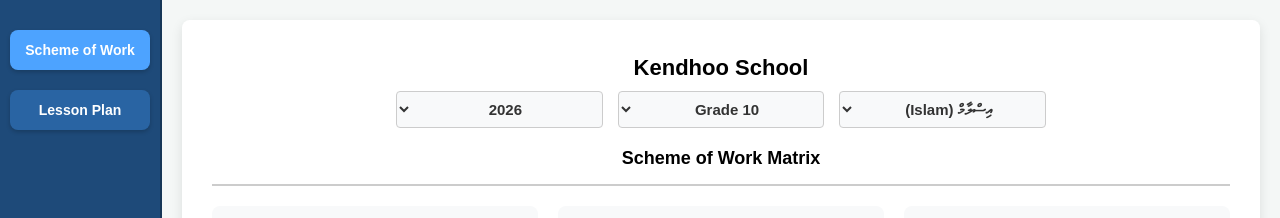
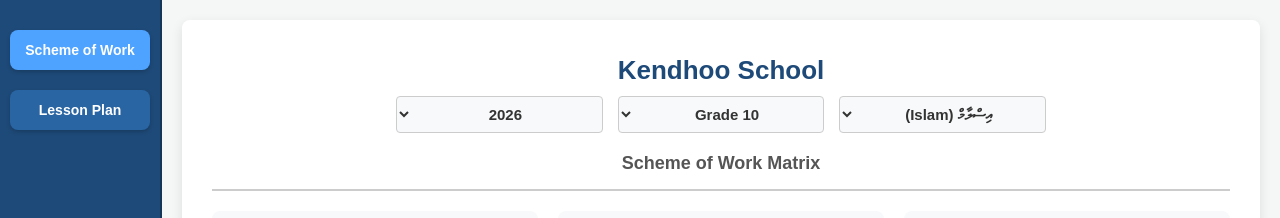
Before and after one commit to hussainsaamy1992-eng/kendhooschool-lessonplan, a plain HTML site: page index.html in a window 1280 px wide. Shown: the top 218 px of the page. Drawn offline with Linux system fonts and the light colour scheme; no server answers.

Commit message:
Update index.html

```diff
--- a/index.html
+++ b/index.html
@@ -15,9 +15,8 @@
         #lesson-plan-section, #sow-section { max-width: 1200px; display: none; }
 
         .school-header { text-align: center; border-bottom: 2px solid #ccc; padding-bottom: 10px; margin-bottom: 20px; }
-        .school-header img { width: 60px; margin-bottom: 5px; }
-        .school-header h1 { font-size: 22px; margin: 5px 0; color: #000; }
-        .school-header h2 { font-size: 18px; margin: 5px 0; color: #000; }
+        .school-header h1 { font-size: 26px; margin: 5px 0; color: #1e4a79; }
+        .school-header h2 { font-size: 18px; margin: 5px 0; color: #555; }
 
         .sow-controls-container { display: flex; justify-content: center; gap: 15px; margin: 10px auto 20px auto; max-width: 650px; }
         .sow-controls-container select { flex: 1; padding: 8px; font-size: 15px; border: 1px solid #ccc; border-radius: 4px; text-align: center; font-weight: bold; color: #333; background-color: #f8f9fa; }
@@ -161,7 +160,7 @@
     </div>
 
     <script>
-        const googleAppScriptUrl = 'https://script.google.com/macros/s/AKfycbybmaVv7dnm1hDUj8EvdudTVNO9X6E2yOYO24JVkbNdh5cIyJJ5jhVMQD3exLomNUHG/exec';
+        const googleAppScriptUrl = 'https://script.google.com/macros/s/AKfycbzmo3Yc8zM4IrA0DX5-LxB8FhYXuoIrUL_I5APRT2m-xeo9xmmjP4JD7FNvMUt-9hY1Yg/exec';
         let globalOutcomes = [];
 
         const lpYearDropdown = document.getElementById('lp-year');
@@ -359,7 +358,6 @@
             const year = document.getElementById('lp-year').value; const subjectSelect = document.getElementById('lp-subject');
             const subjectText = subjectSelect.options[subjectSelect.selectedIndex].text; const grade = document.getElementById('lp-grade').value;
 
-            // Get the selected format
             const exportFormat = document.getElementById('export-lp-format').value;
             const formatLabel = exportFormat === 'word' ? 'Word Document' : 'PDF';
 
@@ -397,7 +395,6 @@
 
             btn.disabled = true; btn.innerText = `Generating Lesson Plan ${formatLabel}... Please wait`; statusDiv.innerHTML = "";
 
-            // Pass the format in the payload to Google Apps Script
             const payload = { action: 'generateLP', year: year, subject: subjectText, grade: grade, lpData: lpData, format: exportFormat };
 
             fetch(googleAppScriptUrl, { method: 'POST', headers: { 'Content-Type': 'text/plain;charset=utf-8' }, body: JSON.stringify(payload) })
```
